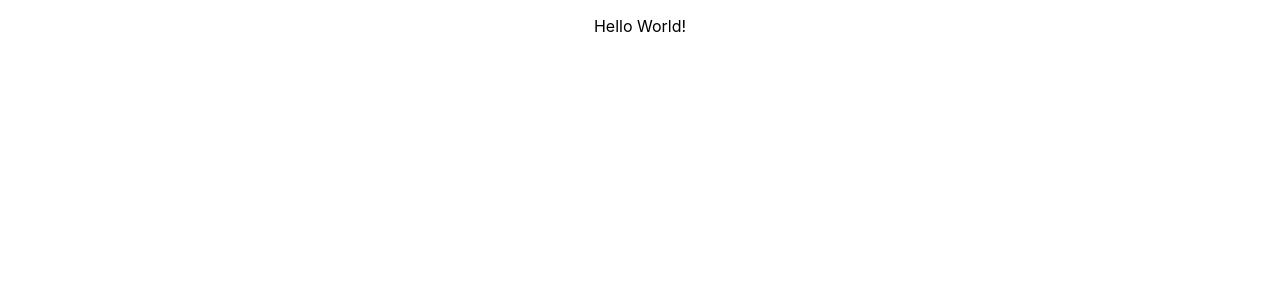
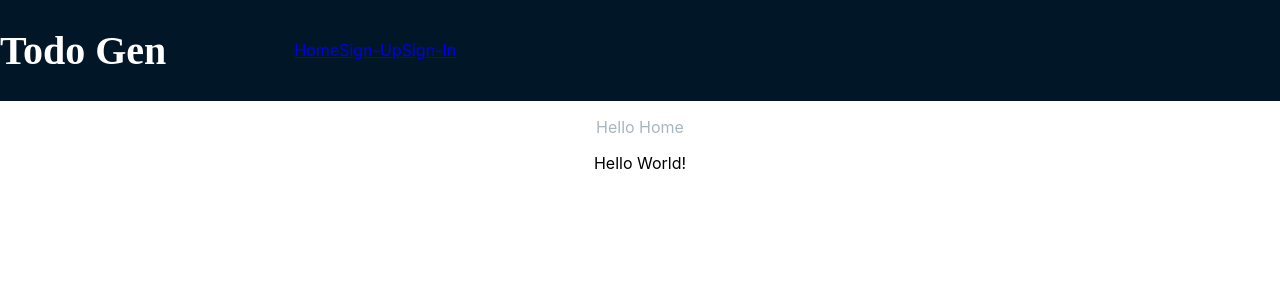
Before and after one commit to OyakiMasu/Todo-Gen, a React (Create React App) app: page / in a window 1280 px wide. Shown: the top 300 px of the page. Built offline with nearby package versions, Linux system fonts and the light colour scheme.

Commit message:
Added a login component

```diff
--- a/src/App.js
+++ b/src/App.js
@@ -1,9 +1,12 @@
 import React from 'react';
 import './App.css';
+import Home from './components/Home';
 
 function App() {
   return (
     <div className="App">
+    <Home/>
+
       <p>Hello World!</p>
     </div>
   );
--- a/src/components/Home.js
+++ b/src/components/Home.js
@@ -1,8 +1,12 @@
 import React from "react";
+import Navbar from "./Navbar";
 
 function Home(){
     return(
-        <div>Hello Home</div>
+    <div className="home">
+    <Navbar/>
+        <p> Hello Home</p>
+    </div>
     )
 }
 
--- /dev/null
+++ b/src/components/Navbar.js
@@ -0,0 +1,16 @@
+import React from "react";
+
+
+function Navbar(){
+    return(
+        <div className="nav-bar">
+            <h1 className="title">Todo Gen</h1>
+            <a href="/" >Home</a>
+            <a href="/sign-up" >Sign-Up</a>
+            <a href="/sign-in" >Sign-In</a>
+        </div>
+    )
+
+}
+
+export default Navbar
--- a/src/index.css
+++ b/src/index.css
@@ -5,9 +5,57 @@ body {
     sans-serif;
   -webkit-font-smoothing: antialiased;
   -moz-osx-font-smoothing: grayscale;
+  /* background-color: aqua; */
+
 }
 
 code {
   font-family: source-code-pro, Menlo, Monaco, Consolas, 'Courier New',
     monospace;
 }
+:root {
+  --colorOne: #001d3d;
+  --colorTwo: #011627;
+  --colorThree: #ffc300;
+  --colorFour: #ffd60a;
+  --colorFive: #38b000;
+  --colorSix: #ffffff;
+  --colorSeven: #111111;
+  --colorEight: #70e000;
+}
+
+.home{
+  color: #a9b6bd;
+}
+
+.nav-bar{
+  display: flex;
+  align-items: center;
+  background-color: var(--colorTwo);
+  color: var(--colorSix);
+  padding-left: 20;
+
+
+
+}
+
+.navbar  a {
+  color: var(--colorSix);
+  text-decoration: none;
+  margin-right: 1%;
+  align-items: center;
+  justify-content: center;
+}
+
+.title {
+  /* align-items: center;
+  text-align: center; */
+  margin-right: 10%;
+  font-size: 40px;
+  font-family:'Times New Roman', Times, serif;
+  font-weight: 550;
+}
+
+.navbar a {
+  margin-right: 10px; /* Change the value to your desired spacing */
+}
```
